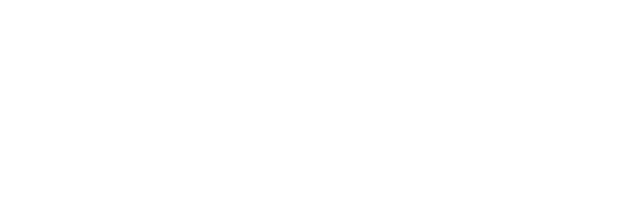
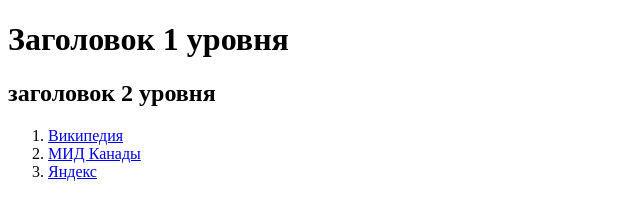
Before and after one commit to VatoGoL/task-html, a website: page src/index.html in a window 1280 px wide. Shown: the whole page, without its empty margins (0-640 px from the left). Drawn offline with Linux system fonts and the light colour scheme.

Commit message:
Задание по HTML

```diff
--- a/src/index.html
+++ b/src/index.html
@@ -3,5 +3,19 @@
     <head>
         <title>HTML</title>
     </head>
-    <body></body>
+    <body>
+        <h1>Заголовок 1 уровня</h1>
+        <h2>заголовок 2 уровня</h2>
+        <ol>
+            <li>
+                <a href="https://ru.wikipedia.org">Википедия</a>
+            </li>
+            <li>
+                <a href="https://www.international.gc.ca">МИД Канады</a>
+            </li>
+            <li>
+                <a href="https://yandex.ru">Яндекс</a>
+            </li>
+        </ol>
+    </body>
 </html>
```
Also changed, not shown: 1 other file.
